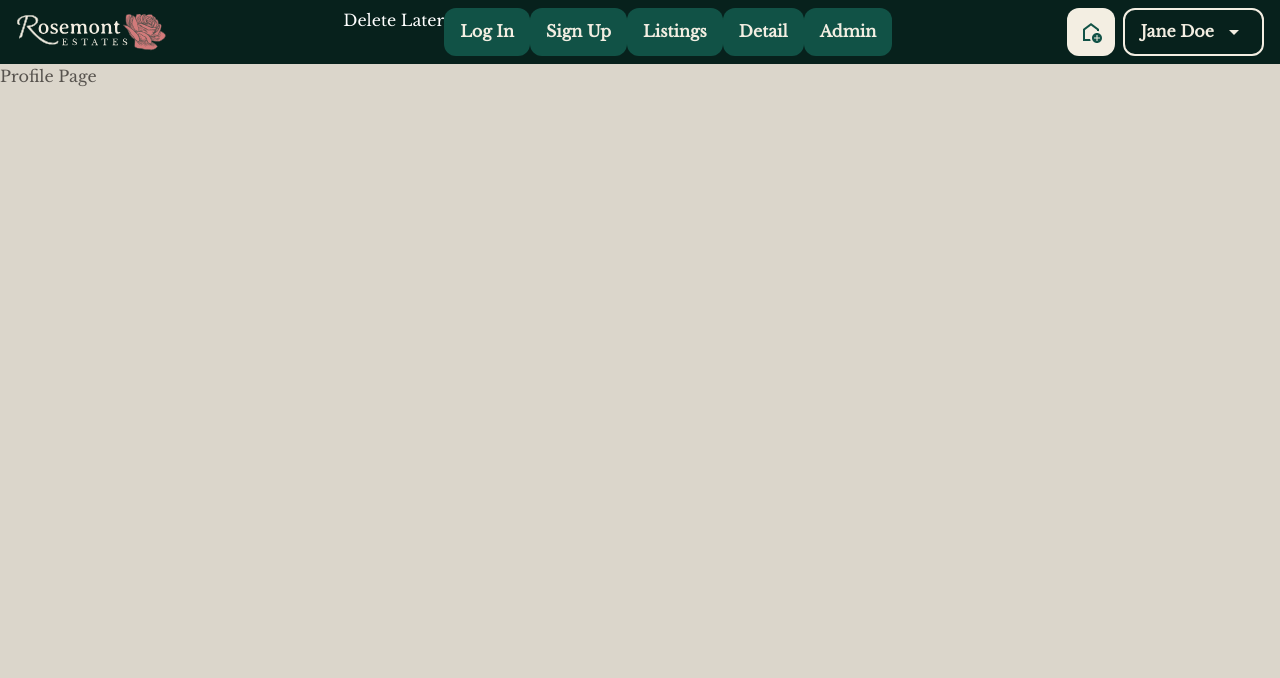
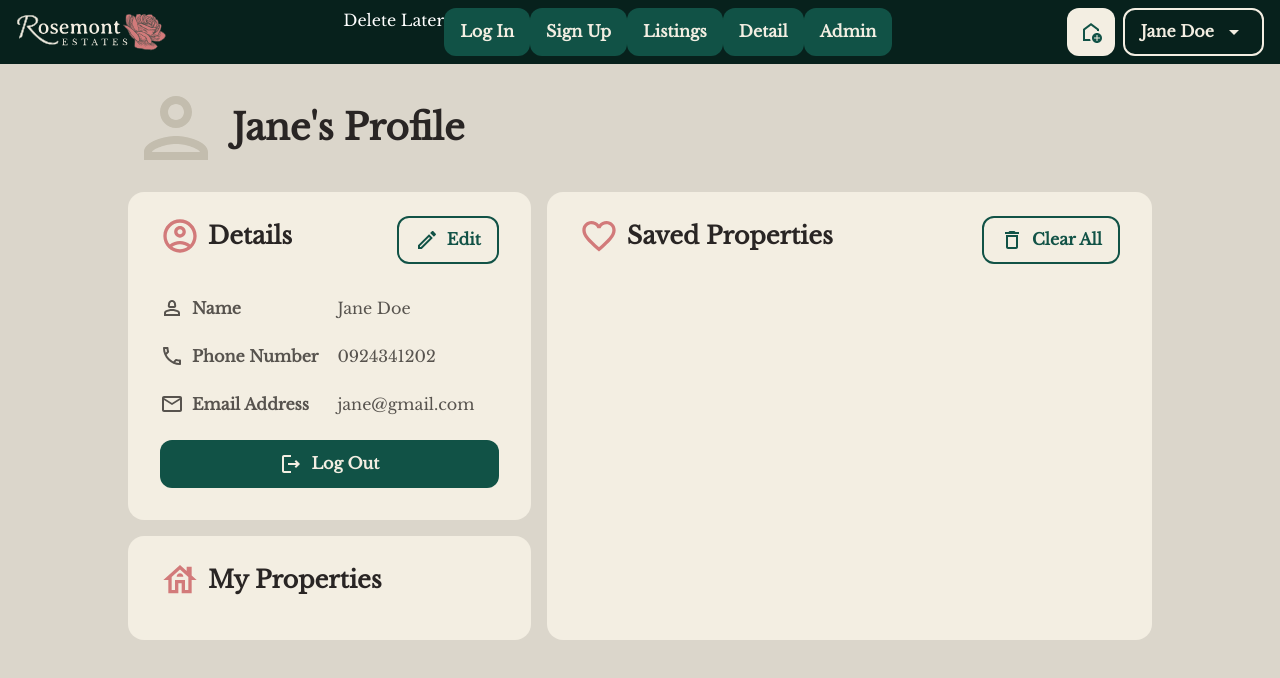
Before and after one commit to WolfOWI/rosemont-estates, a React (Create React App) app: page /profile in a window 1280 px wide. Shown: the top 678 px of the page. Built offline with nearby package versions, Linux system fonts and the light colour scheme; a web font is replaced by a local one.

Commit message:
Profile details section complete

```diff
--- a/src/components/buildingblocks/IconTextBlock.jsx
+++ b/src/components/buildingblocks/IconTextBlock.jsx
@@ -30,9 +30,12 @@ import {
   OutdoorGrillOutlined,
   FenceOutlined,
   ErrorOutline,
+  Person2Outlined,
+  PhoneOutlined,
+  EmailOutlined,
 } from "@mui/icons-material";
 
-function IconTextBlock({ type, value, variant, textHidden }) {
+function IconTextBlock({ type, value, variant, textHidden, fontWeight }) {
   let icon = null;
   let text = "";
   let m2Unit = false; // Show m² unit.
@@ -174,6 +177,20 @@ function IconTextBlock({ type, value, variant, textHidden }) {
       text = "Gated Community";
       break;
 
+    // User-related
+    case "name":
+      icon = <Person2Outlined {...getIconProps()} />;
+      text = "Name";
+      break;
+    case "phone":
+      icon = <PhoneOutlined {...getIconProps()} />;
+      text = "Phone Number";
+      break;
+    case "email":
+      icon = <EmailOutlined {...getIconProps()} />;
+      text = "Email Address";
+      break;
+
     default:
       icon = <ErrorOutline {...getIconProps()} />;
       text = "Icon & Text Not Found";
@@ -192,7 +209,7 @@ function IconTextBlock({ type, value, variant, textHidden }) {
         justify={variant === "beigeBadge" ? "center" : "start"}
       >
         {icon}
-        <p>
+        <p className={fontWeight ? "font-bold" : ""}>
           {value}
           {m2Unit && ` m²`}
           {textHidden ? "" : ` ${text}`}
--- a/src/pages/ProfilePage.jsx
+++ b/src/pages/ProfilePage.jsx
@@ -1,10 +1,99 @@
 import Navbar from "../components/navigation/Navbar";
+
+import { VStack, HStack, Button } from "@chakra-ui/react";
+
+import {
+  PersonOutlined,
+  AccountCircleOutlined,
+  HouseOutlined,
+  ImageOutlined,
+  UploadFileOutlined,
+  PaymentsOutlined,
+  MeetingRoomOutlined,
+  ParkOutlined,
+  OtherHousesOutlined,
+  DeleteForeverOutlined,
+  EditOutlined,
+  FavoriteOutlined,
+  DeleteOutline,
+  FavoriteBorderOutlined,
+  LogoutOutlined,
+} from "@mui/icons-material";
+
+import IconTextBlock from "../components/buildingblocks/IconTextBlock";
 
 function ProfilePage() {
   return (
     <>
       <Navbar />
-      <div>Profile Page</div>
+      <div className="mt-4 mb-24 mx-2 md:mx-8 lg:mx-16 xl:mx-32 2xl:mx-64">
+        {/* Header */}
+        <HStack align="center" mb={4}>
+          <PersonOutlined sx={{ fontSize: 96, color: "#C3BDAE" }} />
+          <h2>Jane's Profile</h2>
+        </HStack>
+        {/* Content */}
+        <HStack w="full" align="stretch" justify="space-between" spacing={4}>
+          <VStack spacing={4} w="40%">
+            {/* Person Details */}
+            <div className="flex flex-col bg-beige-0 p-8 pt-6 rounded-2xl w-full">
+              <HStack justify="space-between">
+                <HStack spacing={2} align="center" mb={2}>
+                  <AccountCircleOutlined sx={{ fontSize: 40, color: "#D27A7A" }} />
+                  <h3>Details</h3>
+                </HStack>
+                <Button leftIcon={<EditOutlined />} variant="thornOutline">
+                  Edit
+                </Button>
+              </HStack>
+              <VStack mt={8} spacing={6} align="stretch">
+                <HStack w="full">
+                  <div className="w-[50%]">
+                    <IconTextBlock type="name" fontWeight={"bold"} />
+                  </div>
+                  <p>Jane Doe</p>
+                </HStack>
+                <HStack w="full">
+                  <div className="w-[50%]">
+                    <IconTextBlock type="phone" fontWeight={"bold"} />
+                  </div>
+                  <p>0924341202</p>
+                </HStack>
+                <HStack w="full">
+                  <div className="w-[50%]">
+                    <IconTextBlock type="email" fontWeight={"bold"} />
+                  </div>
+                  <p>jane@gmail.com</p>
+                </HStack>
+                <Button leftIcon={<LogoutOutlined />}>Log Out</Button>
+              </VStack>
+            </div>
+            {/* Submitted Properties  */}
+            <div className="flex flex-col bg-beige-0 p-8 pt-6 rounded-2xl w-full">
+              <HStack justify="space-between">
+                <HStack spacing={2} align="center" mb={2}>
+                  <HouseOutlined sx={{ fontSize: 40, color: "#D27A7A" }} />
+                  <h3>My Properties</h3>
+                </HStack>
+              </HStack>
+              <VStack spacing={4} align="stretch"></VStack>
+            </div>
+          </VStack>
+          {/* Saved Properties */}
+          <div className="flex flex-col bg-beige-0 p-8 pt-6 rounded-2xl w-[60%]">
+            <HStack justify="space-between">
+              <HStack spacing={2} align="center" mb={2}>
+                <FavoriteBorderOutlined sx={{ fontSize: 40, color: "#D27A7A" }} />
+                <h3>Saved Properties</h3>
+              </HStack>
+              <Button leftIcon={<DeleteOutline />} variant="thornOutline">
+                Clear All
+              </Button>
+            </HStack>
+            <VStack spacing={4} align="stretch"></VStack>
+          </div>
+        </HStack>
+      </div>
     </>
   );
 }
```
